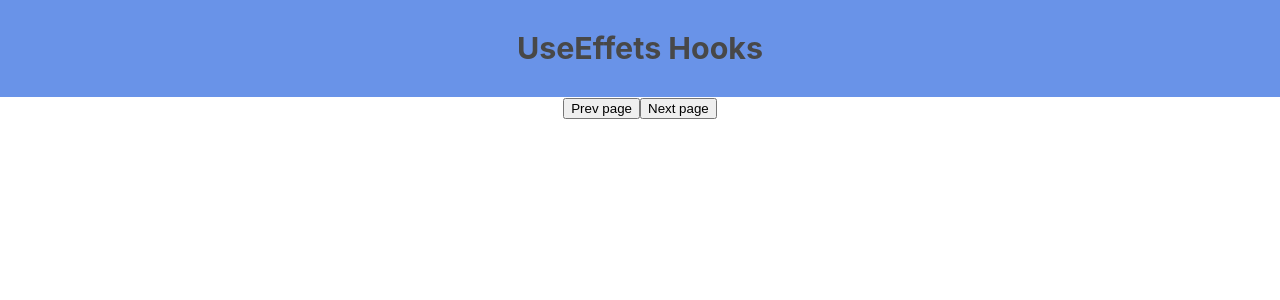
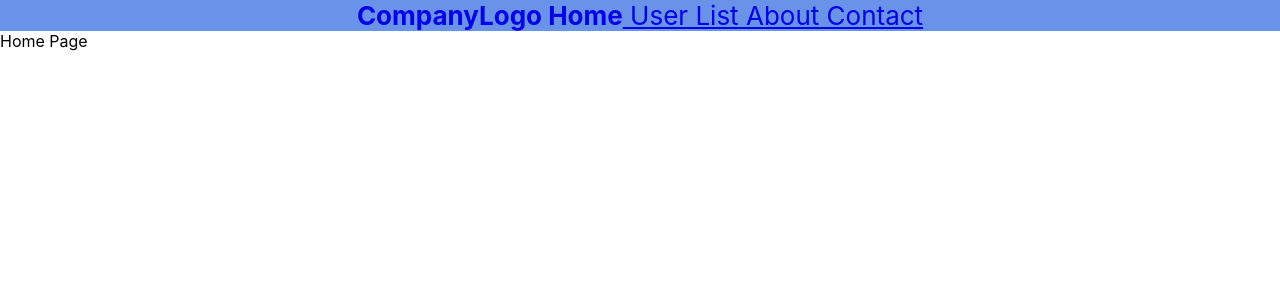
Before and after one commit to KazKha/practiceUseEffect, a React (Create React App) app: page / in a window 1280 px wide. Shown: the top 300 px of the page. Built offline with nearby package versions, Linux system fonts and the light colour scheme; no server answers; the HTML template or start-up script is replaced by a standard one.

Commit message:
userlisitng and routing

```diff
--- a/package.json
+++ b/package.json
@@ -9,6 +9,7 @@
     "axios": "^1.4.0",
     "react": "^18.2.0",
     "react-dom": "^18.2.0",
+    "react-router-dom": "^6.14.1",
     "react-scripts": "5.0.1",
     "web-vitals": "^2.1.4"
   },
--- a/src/App.css
+++ b/src/App.css
@@ -15,10 +15,10 @@
 
 .header-sections {
   background-color: #6993e8;
-  display: flex;
+  display: inline-flexbox;
   flex-direction: column;
-  align-items: center;
-  justify-content: center;
+
+  justify-items: center;
   font-size: calc(10px + 2vmin);
   color: rgb(72, 72, 72);
 }
--- a/src/App.js
+++ b/src/App.js
@@ -1,81 +1,27 @@
-import { useState, useEffect } from "react";
+import React from "react";
 import "./App.css";
 import Headers from "./Components/Headers";
-import axios from "axios";
+import UserListing from "./Components/UserListing";
+import {  Routes ,Route } from 'react-router-dom'
+import AboutUs from "./Components/AboutUs";
+import MainPage from "./Components/MainPage";
+import ContactUs from "./Components/ContactUs";
 
 
 function App() {
-  const [data, setData] = useState(20);
-  const [dataId, setdataId] = useState(1);
-  const [userList, setUserList] = useState([]);
+  return (
 
-  useEffect(() => {
-  // api with fetch
-    // async function fectUserData() {
-    //   const fetchData = await fetch(
-    //     `https://hub.dummyapis.com/employee?noofRecords=${data}&idStarts=${dataId}`
-    //   );
-    //   const res = await fetchData.json();
-    //   setUserList(res);
-
-    // }
-    // fectUserData();
-     axios.get(`https://hub.dummyapis.com/employee?noofRecords=${data}&idStarts=${dataId}`)
-     .then((response) => {
-       setUserList( response.data )
-        console.log(response.data);
-
-     })
-    document.title = `( ${userList.length} ) records `
-  }, [ dataId ]);
-
-  const buttonHalders = (params) =>{
-
-    if (params === true  ){
-      setdataId(dataId + 20)
-    }else if (params === false  && dataId > 20) {
-      setdataId( dataId - 20 )
-       }
-
-  }
-
-  return (
-    <div className="App">
-      <Headers />
-      <button
-        onClick={() => {
-          buttonHalders(false);
-        }}
-      >
-         Prev page
-      </button>
+      <>
+        <Headers />
 
 
-
-      <button
-       onClick={() => {
-        buttonHalders(true);
-      }}
-      >
-        Next page
-      </button>
-      <br />
-      <br />
-
-      <ul  style= { {textAlign:"left"} }>
-          {
-            userList.map ( (item, index ) => {
-              return(
-                <li className ="ul-list-user" key = {index} > {item.id} , {item.firstName} {item.lastName} , {item.email} , {item.age} </li>
-              )
-            })
-          }
-      </ul>
-
-
-
-
-    </div>
+      <Routes>
+          <Route exact  path="/about-us" element ={ <AboutUs/> }/>
+          <Route exact path="/user-listing" element ={<UserListing/>}/>
+          <Route exact path="/Contact-us" element ={<ContactUs/>}/>
+          <Route exact path="/"element ={<MainPage/>}/>
+        </Routes>
+    </>
   );
 }
 
--- /dev/null
+++ b/src/Components/AboutUs.jsx
@@ -0,0 +1,11 @@
+import React from 'react';
+
+const AboutUs = () => {
+    return (
+        <div>
+            About Us
+        </div>
+    );
+}
+
+export default AboutUs;
--- /dev/null
+++ b/src/Components/ContactUs.jsx
@@ -0,0 +1,9 @@
+import React from 'react'
+
+function ContactUs() {
+  return (
+    <div>ContactUs</div>
+  )
+}
+
+export default ContactUs
--- a/src/Components/Headers.jsx
+++ b/src/Components/Headers.jsx
@@ -1,9 +1,25 @@
 import React from 'react'
+import { Route, NavLink } from 'react-router-dom'
+
 
 function Headers() {
+  const navLinkStyles = ({ isActive }) => {
+    return {
+      fontWeight: isActive ? "bold" : "normal",
+      textDecoration: isActive ? "none" : "underline"
+    };
+  };
   return (
-    <div className='header-sections'>
-        <h3>UseEffets Hooks </h3>
+    <div className = 'header-sections'>
+      <div  className = 'nav-bar'>
+
+        < NavLink style ={navLinkStyles} to = "/" >CompanyLogo</NavLink>
+
+        < NavLink style ={navLinkStyles} to ="/"> Home</NavLink>
+        < NavLink style ={navLinkStyles} to ="/user-listing"> User List</NavLink>
+        < NavLink style ={navLinkStyles} to ="/about-us"> About</NavLink>
+        < NavLink style ={navLinkStyles} to ="/Contact-us"> Contact</NavLink>
+      </div>
     </div>
   )
 }
--- /dev/null
+++ b/src/Components/MainPage.jsx
@@ -0,0 +1,12 @@
+import React from 'react';
+
+
+const MainPage = () => {
+    return (
+        <div>
+             Home Page
+        </div>
+    );
+}
+
+export default MainPage;
--- /dev/null
+++ b/src/Components/UserListing.jsx
@@ -0,0 +1,74 @@
+import React,{ useState , useEffect } from "react";
+import axios from "axios";
+
+function UserListing() {
+  const [data, setData] = useState(20);
+  const [dataId, setdataId] = useState(1);
+  const [userList, setUserList] = useState([]);
+
+  useEffect(() => {
+    // api with fetch
+    // async function fectUserData() {
+    //   const fetchData = await fetch(
+    //     `https://hub.dummyapis.com/employee?noofRecords=${data}&idStarts=${dataId}`
+    //   );
+    //   const res = await fetchData.json();
+    //   setUserList(res);
+    // }
+    // fectUserData();
+    axios
+      .get(
+        `https://hub.dummyapis.com/employee?noofRecords=${data}&idStarts=${dataId}`
+      )
+      .then((response) => {
+        setUserList(response.data);
+
+      });
+    document.title = `( ${userList.length} ) records `;
+  }, [ dataId ]);
+
+  const buttonHalders = (params) => {
+    if (params === true) {
+      setdataId(dataId + 20);
+    } else if (params === false && dataId > 20) {
+      setdataId(dataId - 20);
+    }
+  };
+
+  return (
+    <div className="App">
+
+      <button
+        onClick={() => {
+          buttonHalders(false);
+        }}
+      >
+        Prev page
+      </button>
+
+      <button
+        onClick={() => {
+          buttonHalders(true);
+        }}
+      >
+        Next page
+      </button>
+      <br />
+      <br />
+
+      <ul style={{ textAlign: "left" }}>
+        {userList.map((item, index) => {
+          return (
+            <li className="ul-list-user" key={index}>
+              {" "}
+              {item.id} , {item.firstName} {item.lastName} , {item.email} ,{" "}
+              {item.age}{" "}
+            </li>
+          );
+        })}
+      </ul>
+    </div>
+  );
+}
+
+export default UserListing;
--- a/src/index.js
+++ b/src/index.js
@@ -2,13 +2,15 @@ import React from 'react';
 import ReactDOM from 'react-dom/client';
 import './index.css';
 import App from './App';
+import { BrowserRouter as Router } from 'react-router-dom'
 
 
 const root = ReactDOM.createRoot(document.getElementById('root'));
 root.render(
-  <React.StrictMode>
+  <Router>
     <App />
-  </React.StrictMode>
+  </Router>
+
 );
 
 // If you want to start measuring performance in your app, pass a function
```
Also changed, not shown: 1 other file (tests, documents, lock files or other folders).
